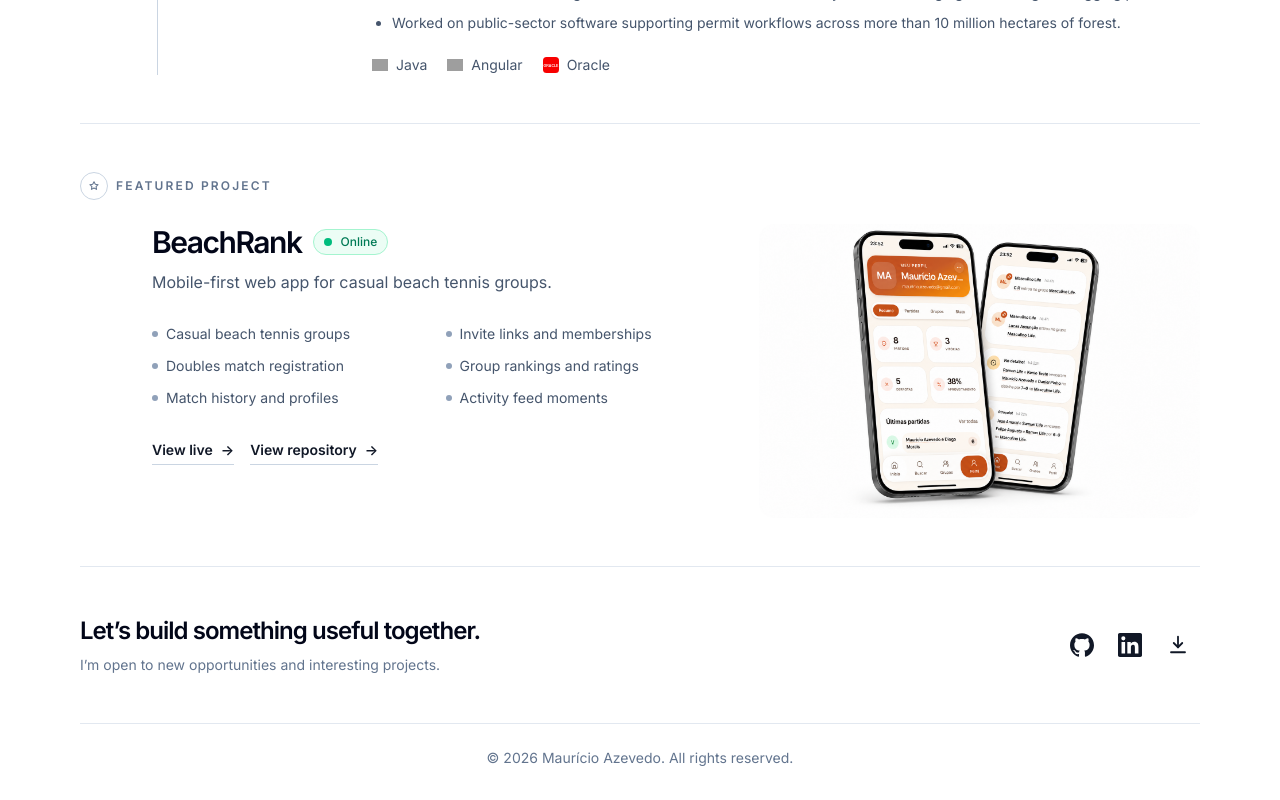
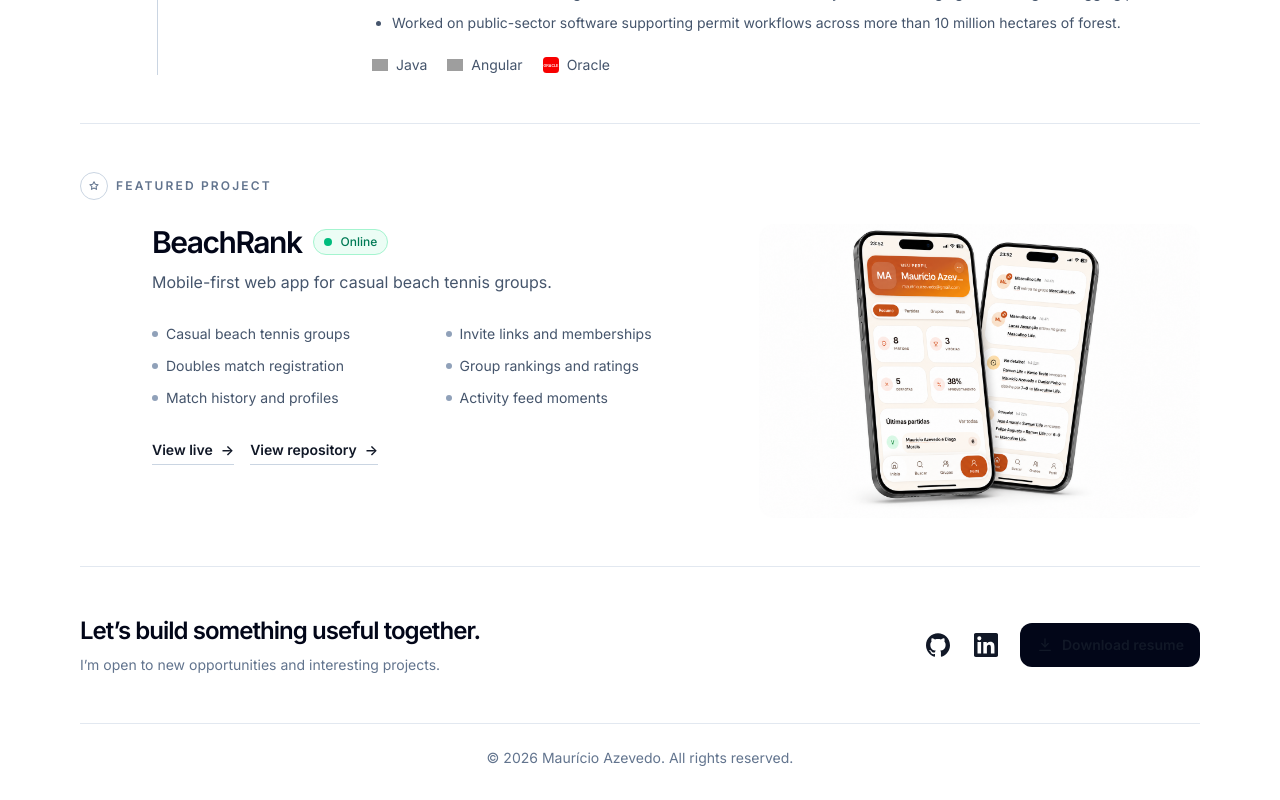
Before and after one commit to mauricio-azevedo/portfolio, a React (Vite) app: page / in a window 1280 px wide. Shown: the part 2335-3135 px from the top of the page. Built offline with nearby package versions, Linux system fonts and the light colour scheme; grey boxes are pictures that could not be loaded.

Commit message:
Use labeled resume download link in contact section

```diff
--- a/src/components/Contact.tsx
+++ b/src/components/Contact.tsx
@@ -1,34 +1,6 @@
 import { contactLinks } from '../data/portfolio';
 import { ContactLinks } from './ContactLinks';
-
-const resumeUrl = new URL('../../assets/MauricioAzevedo_Resume.pdf', import.meta.url).href;
-
-function ResumeDownloadButton() {
-  return (
-    <a
-      className="grid size-11 place-items-center rounded-xl text-slate-700 transition-colors hover:bg-slate-100"
-      href={resumeUrl}
-      download="MauricioAzevedo_Resume.pdf"
-      aria-label="Download resume"
-      title="Download resume"
-    >
-      <svg
-        className="size-6"
-        viewBox="0 0 24 24"
-        fill="none"
-        stroke="currentColor"
-        strokeWidth="1.8"
-        strokeLinecap="round"
-        strokeLinejoin="round"
-        aria-hidden="true"
-      >
-        <path d="M12 3.75v10.5" />
-        <path d="m7.75 10 4.25 4.25L16.25 10" />
-        <path d="M5 19.25h14" />
-      </svg>
-    </a>
-  );
-}
+import { ResumeDownloadLink } from './ResumeDownloadLink';
 
 export function Contact() {
   return (
@@ -44,9 +16,9 @@ export function Contact() {
         <p className="m-0 mt-2 text-sm text-slate-500">I’m open to new opportunities and interesting projects.</p>
       </div>
 
-      <div className="flex flex-wrap items-center gap-1 max-[720px]:w-full max-[720px]:justify-center">
+      <div className="flex flex-wrap items-center gap-3 max-[720px]:w-full max-[720px]:justify-center">
         <ContactLinks links={contactLinks} />
-        <ResumeDownloadButton />
+        <ResumeDownloadLink />
       </div>
     </section>
   );
```
